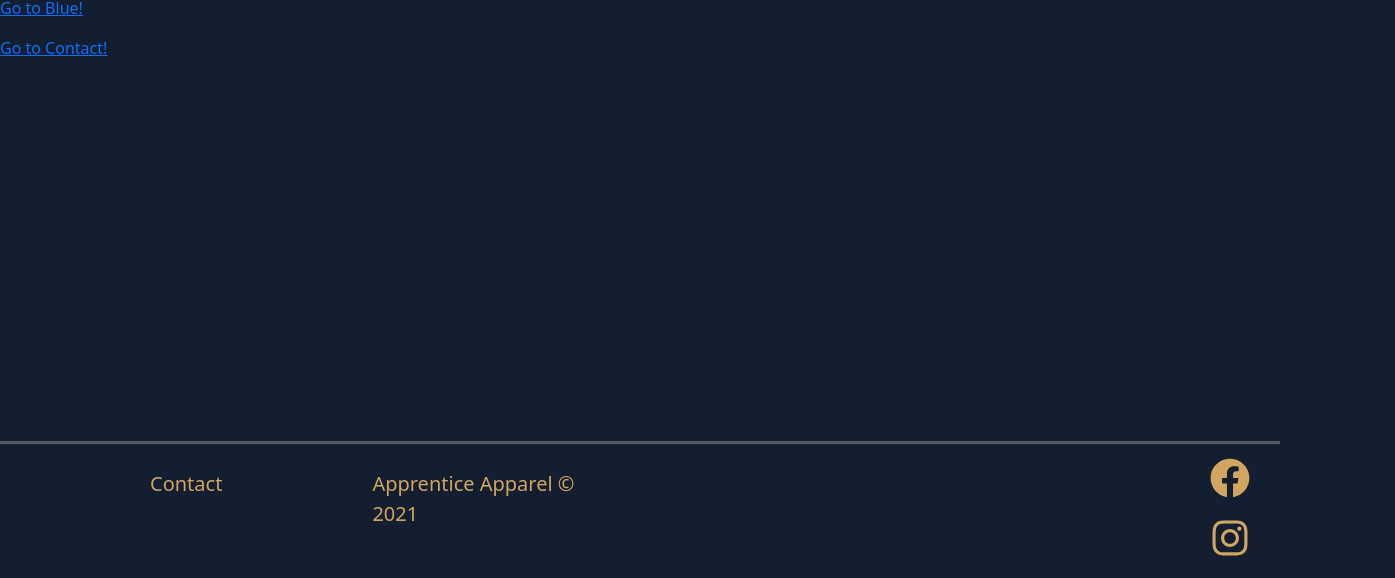
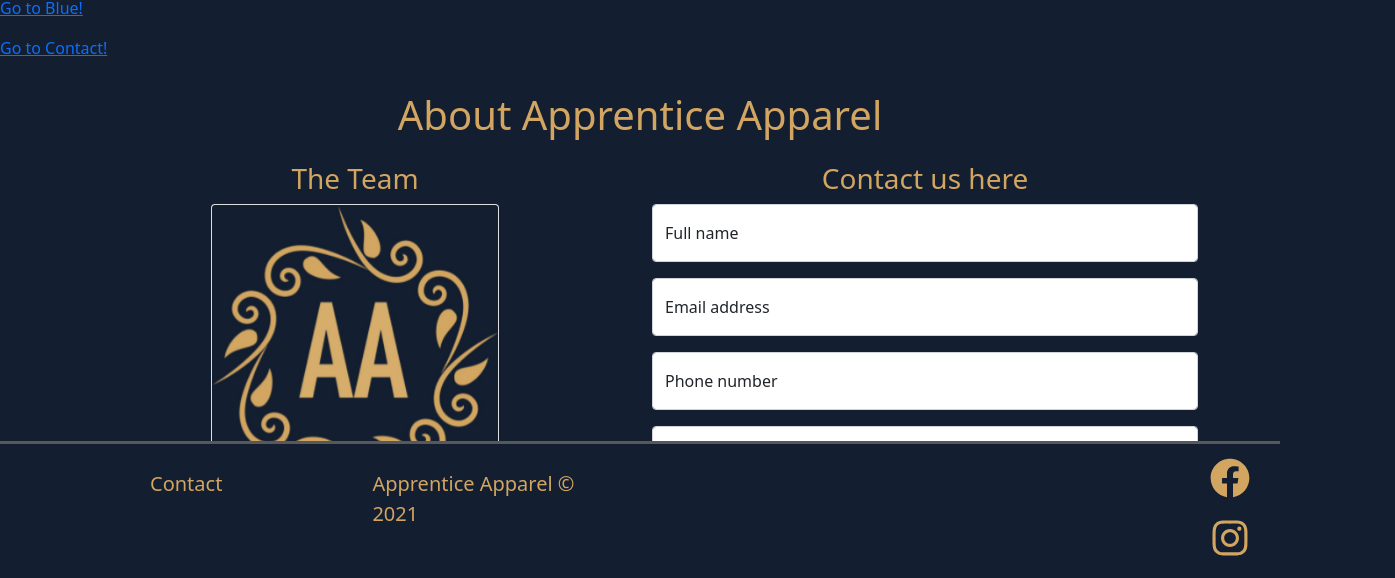
Before and after one commit to CDenille/apprenticeApparel, a React app: page /contactus in a window 1280 px wide. Shown: the part 220-798 px from the top of the page, 1395 px wide, since content can reach past the window. Built offline with nearby package versions, Linux system fonts and the light colour scheme.

Commit message:
connected the route of the contact page

```diff
--- a/package.json
+++ b/package.json
@@ -18,6 +18,7 @@
   },
   "homepage": "https://github.com/cesarsnina/apprentice_apparel#readme",
   "dependencies": {
+    "axios": "^0.24.0",
     "express": "^4.17.1",
     "react": "^17.0.2",
     "react-bootstrap": "^2.0.3",
--- a/server.js
+++ b/server.js
@@ -25,6 +25,12 @@ app.use(express.json());
 app.use(express.urlencoded({ extended: true }));
 app.use(express.static('public'));
 
+app.post('/aa/contactus', async(req,res) => {
+    let { contactForm } = await req.body
+    console.log(contactForm)
+    // res.send("Here is your information", contactForm)
+    res.redirect("/aa")
+})
 
 // //this route returns HTML for all the jewelries
 // app.get('/aa', async (req, res) => {
--- a/src/App.js
+++ b/src/App.js
@@ -1,7 +1,7 @@
 import React from 'react';
 import { Routes, Route, Link } from 'react-router-dom';
 
-import Navigation from './components/Navigation';
+import Navigation from './components/NavigationBar';
 import Contact from './components/Contact';
 import Footer from './components/Footer';
 
@@ -34,14 +34,14 @@ const App = () => {
                     <p>Denille is here</p>
                     <p><Link to='/red'>Go to Red!</Link></p>
                     <p><Link to='/blue'>Go to Blue!</Link></p>
-                    <p><Link to='/'>Go to Contact!</Link></p>
+                    <p><Link to='/contactus'>Go to Contact!</Link></p>
                 </div>
 
                 <div>
                     <Routes>
                         <Route path='/red' element={<Red />} />
                         <Route path='/blue' element={<Blue />} />
-                        <Route path='/' element={<Contact />} />
+                        <Route path='/contactus' element={<Contact />} />
                     </Routes>
                 </div>
             </div>
--- a/src/components/Contact.js
+++ b/src/components/Contact.js
@@ -1,13 +1,33 @@
-import React from 'react';
+import React, { useState } from 'react';
 import { Card, Button, Container, Row, Col, Form, FloatingLabel } from 'react-bootstrap';
+import axios from 'axios';
 import Logo from '../../Logo.png'
 import './Contact.css';
 
 const Contact = () => {
 
+    const [name, setName] = useState('');
+    const [email, setEmail] = useState('');
+    const [phone, setPhone] = useState('');
+    const [message, setMessage] = useState('');
+
     const github = (name) => {
         const url = `https://github.com/${name}`;
         window.open(url, '_blank');
+    }
+
+    const handleSubmit = (event) => {
+        event.preventDefault();
+        const form = {
+            name: name,
+            email: email,
+            phone: phone,
+            message: message
+        }
+        console.log('myForm: ', form)
+        axios.post('/aa/contactus', {
+            contactForm: form
+        })
     }
 
     return (
@@ -69,30 +89,31 @@ const Contact = () => {
                 </Row>
                 <Row>
                 <Col>
-                <Form>
+                <Form  onClick={handleSubmit}>
                     <FloatingLabel
                         controlId="floatingInput"
                         label="Full name"
                         className="mb-3">
-                        <Form.Control type="name" placeholder="James Bond" />
+                        <Form.Control type="name" placeholder="James Bond" onChange={e=>setName(e.target.value)}/>
                     </FloatingLabel>
                     <FloatingLabel
                         controlId="floatingInput"
                         label="Email address"
                         className="mb-3">
-                        <Form.Control type="email" placeholder="name@example.com" />
+                        <Form.Control type="email" placeholder="name@example.com" onChange={e=>setEmail(e.target.value)}/>
                     </FloatingLabel>
                     <FloatingLabel
                         controlId="floatingInput"
                         label="Phone number"
                         className="mb-3">
-                        <Form.Control type="phone number" placeholder="555-555-5555" />
+                        <Form.Control type="phone number" placeholder="555-555-5555" onChange={e=>setPhone(e.target.value)}/>
                     </FloatingLabel>
                     <FloatingLabel controlId="floatingTextarea2" label="Message" className="mb-3">
                         <Form.Control
                             as="textarea"
                             placeholder="Leave a comment here"
-                            style={{ height: '100px' }}/>
+                            style={{ height: '100px' }}
+                            onChange={e=>setMessage(e.target.value)}/>
                     </FloatingLabel>
                     <Button className="button" type="submit">
                         Submit
```
Also changed, not shown: 1 other file (tests, documents, lock files or other folders).
